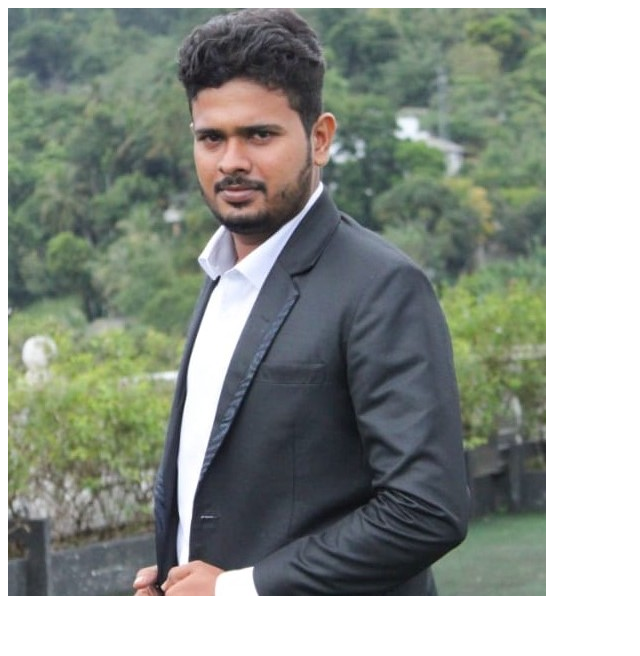
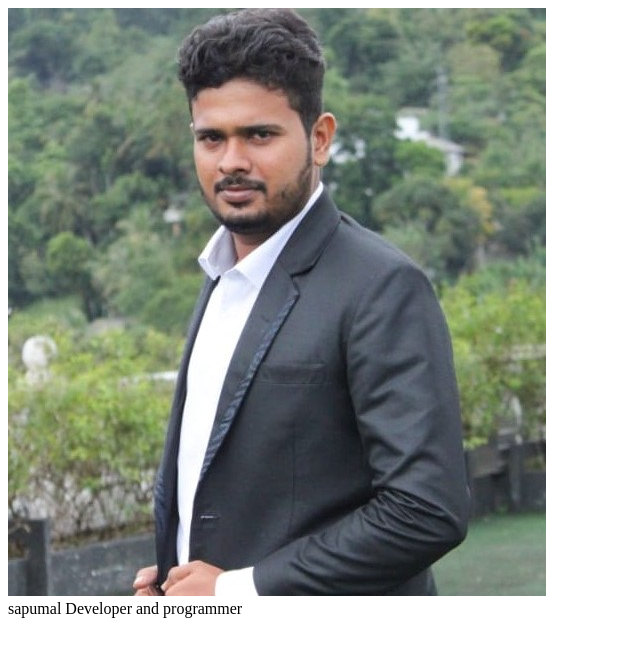
Before and after one commit to MayanthaS/Profile_card2, a plain HTML site: page index.html in a window 1280 px wide. Shown: the whole page, without its empty margins (0-640 px from the left). Drawn offline with nearby package versions, Linux system fonts and the light colour scheme.

Commit message:
added added text data in profile cards

```diff
--- a/index.html
+++ b/index.html
@@ -13,5 +13,9 @@
             <img src="./image/image.jpg" alt="">
         </div>
     </div>
+      <div class="text-data">
+            <span class="name">sapumal</span>
+            <span class="job">Developer and programmer</span>
+        </div>
 </body>
 </html>
```
